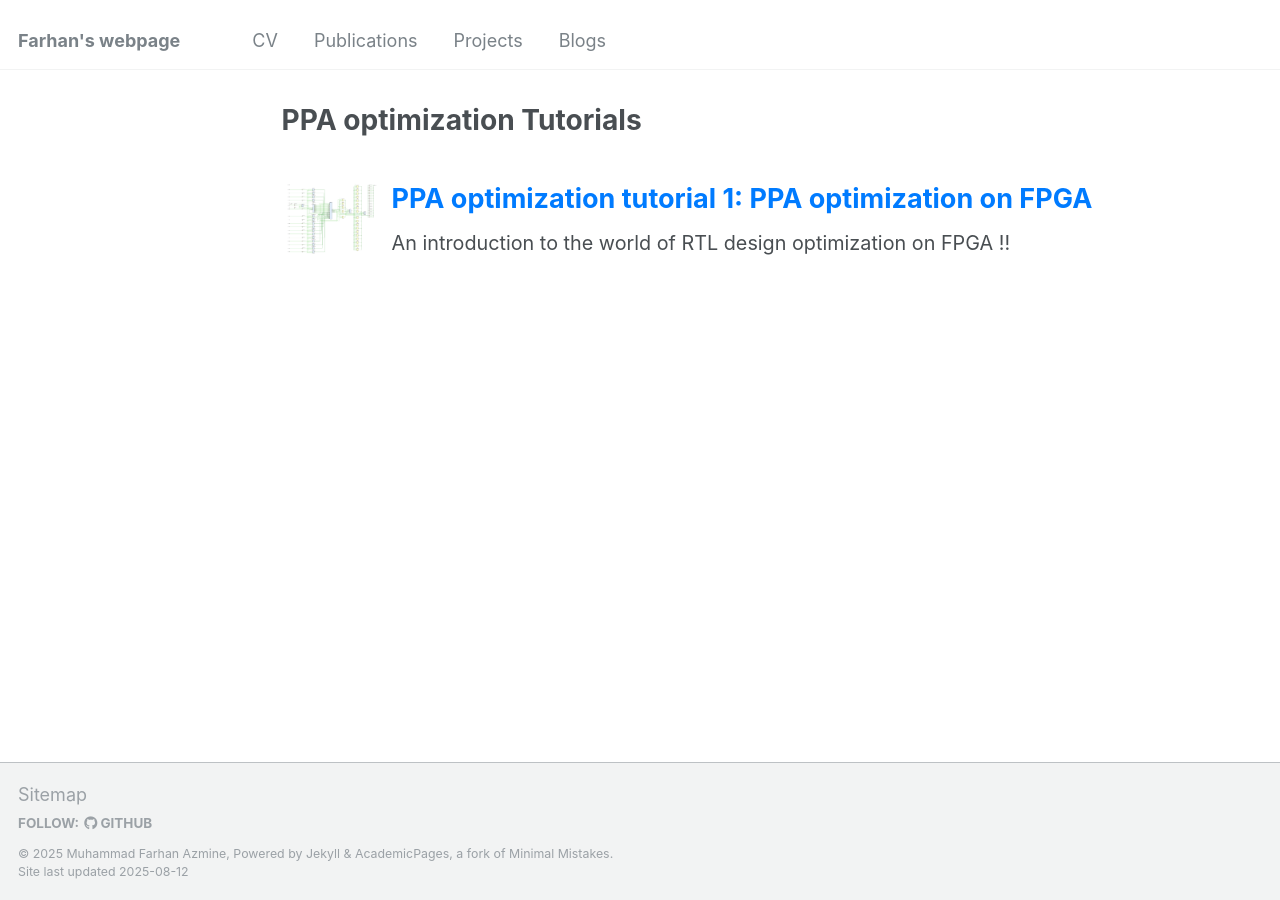
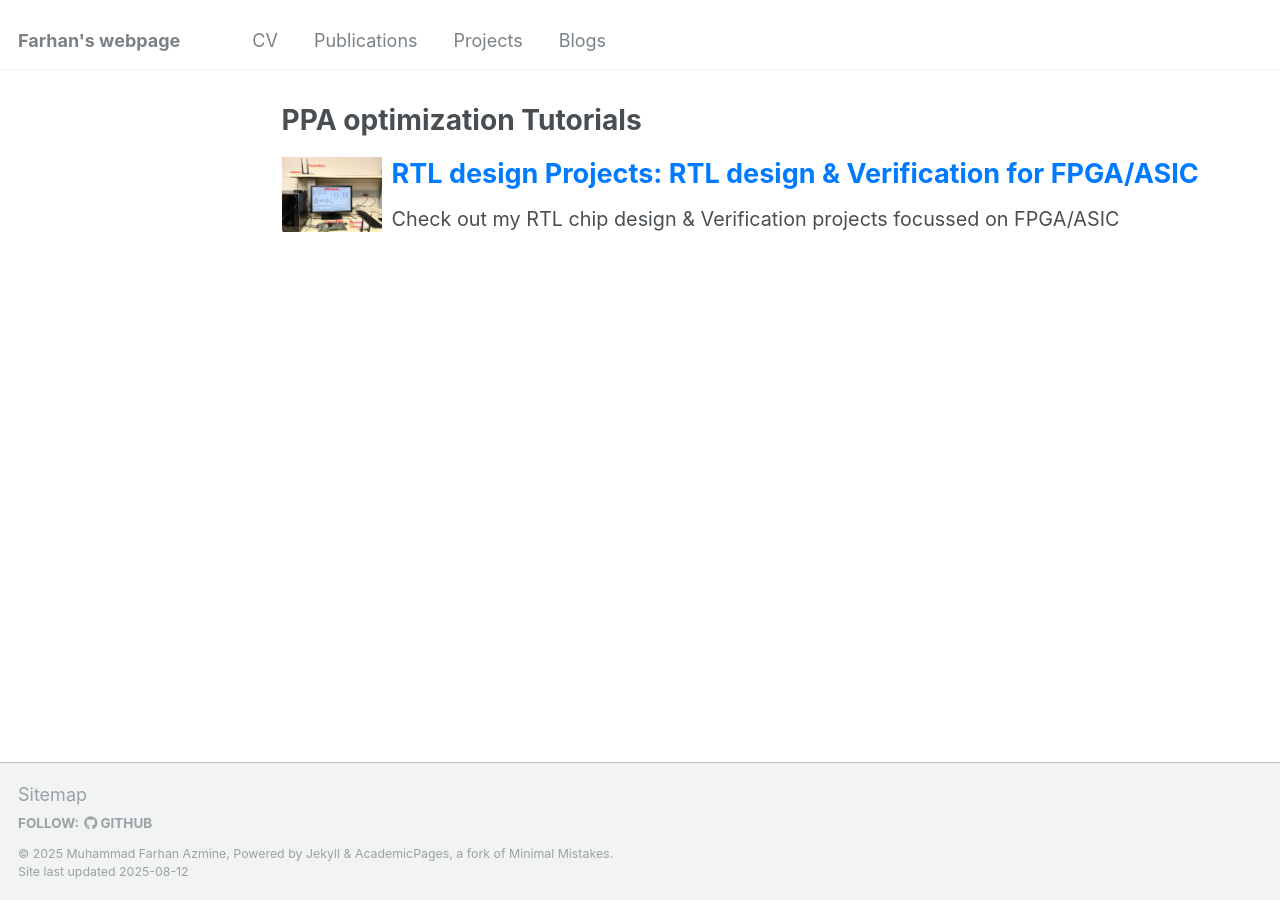
Before and after one commit to muhammadfarhan720/web-profile, a Jekyll site: the page built from _projects/index.html, in a window 1280 px wide. Built offline with Jekyll 4.4.1, drawn with Linux system fonts in a browser that asks for light colours.

Commit message:
Update index.html

```diff
--- a/_projects/index.html
+++ b/_projects/index.html
@@ -8,14 +8,15 @@ permalink: /blogs/PPA/
     <ul>
         <li>
             <div class="tutorial-item">
-                <img src="https://raw.githubusercontent.com/muhammadfarhan720/web-profile/master/files/veriloga/veriloga_day01/stdp_schematic.png" alt="PPA optimization tutorial 1: PPA optimization on FPGA" class="tutorial-image">
+                <img src="https://raw.githubusercontent.com/muhammadfarhan720/web-profile/master/_projects/RTL_projects/FPGA_RNN.png" alt="RTL design Projects: RTL design & Verification for FPGA/ASIC" class="tutorial-image">
                 <div class="tutorial-details">
-                    <a href="/web-profile//blogs/PPA/PPA_FPGA_day01">PPA optimization tutorial 1: PPA optimization on FPGA</a>
-                    <p>An introduction to the world of RTL design optimization on FPGA !!</p>
+                    <a href="https://github.com/muhammadfarhan720/web-profile/tree/master/_projects/RTL_projects">RTL design Projects: RTL design & Verification for FPGA/ASIC</a>
+                    <p>Check out my RTL chip design & Verification projects focussed on FPGA/ASIC </p>
                 </div>
             </div>
         </li>
       <li>
+
     <!--          <div class="tutorial-item">
                 <img src="https://raw.githubusercontent.com/salekinchowdhury/profile/master/files/veriloga/veriloga_day02/resistor.png" alt="VerilogA Day 02: Writing Your First Verilog-A Model" class="tutorial-image">
                 <div class="tutorial-details">
```
